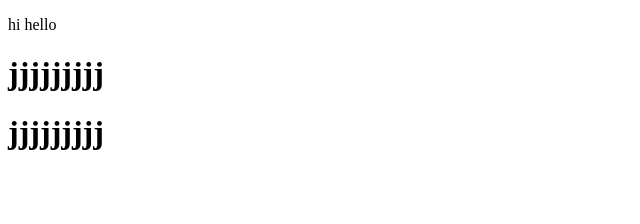
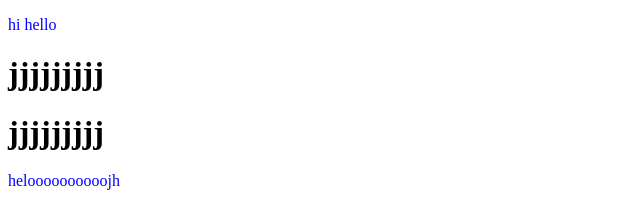
Before and after one commit to shafiroot/my-first-ripository, a plain HTML site: page index.html in a window 1280 px wide. Shown: the whole page, without its empty margins (0-640 px from the left). Drawn offline with Linux system fonts and the light colour scheme.

Commit message:
styls added

```diff
--- a/index.html
+++ b/index.html
@@ -5,10 +5,12 @@
     <meta http-equiv="X-UA-Compatible" content="IE=edge">
     <meta name="viewport" content="width=device-width, initial-scale=1.0">
     <title>my first github site</title>
+    <link rel="stylesheet" href="style.css">
 </head>
 <body>
     <p>hi hello</p>
     <h1>jjjjjjjjj</h1>
     <h1>jjjjjjjjj</h1>
+    <p>heloooooooooojh</p>
 </body>
 </html>
--- /dev/null
+++ b/style.css
@@ -0,0 +1,3 @@
+p{
+    color: blue;
+}
```
